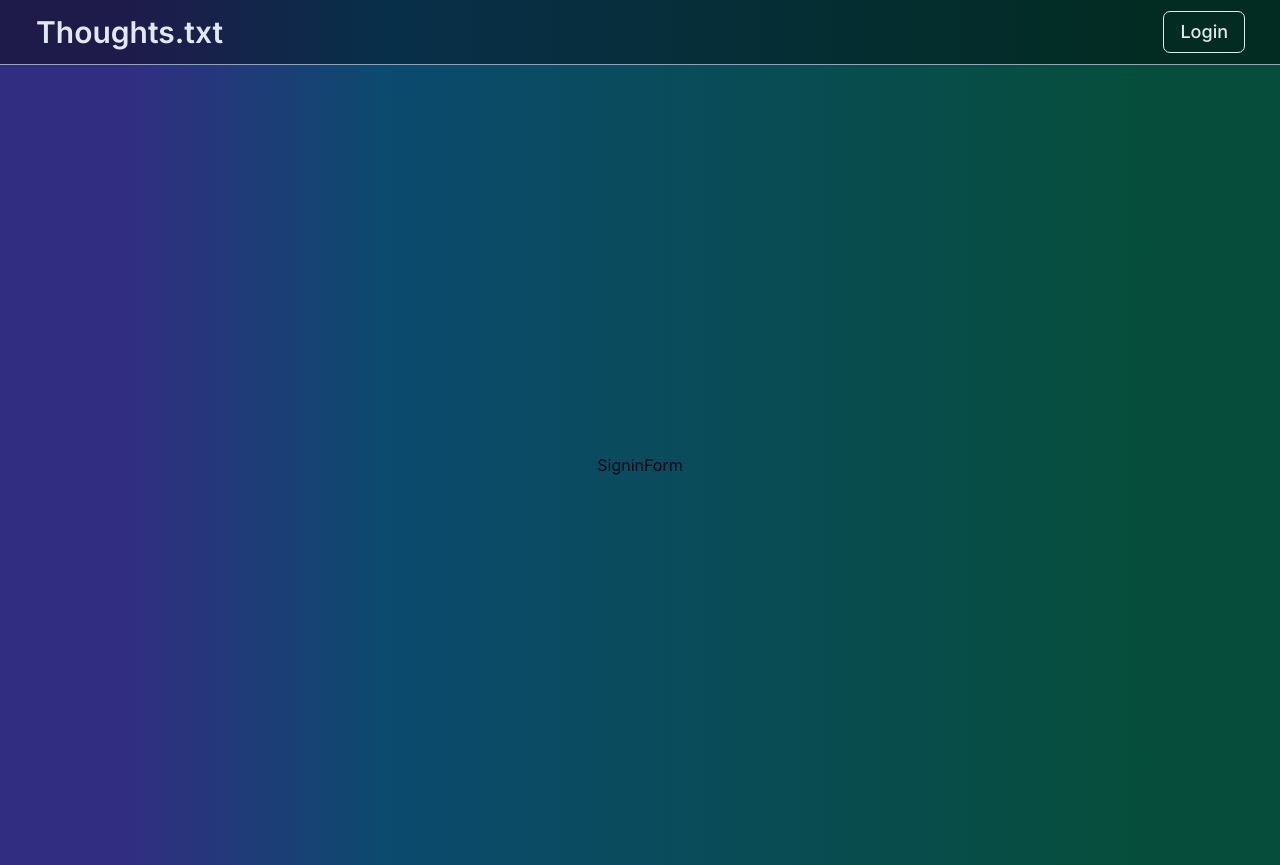
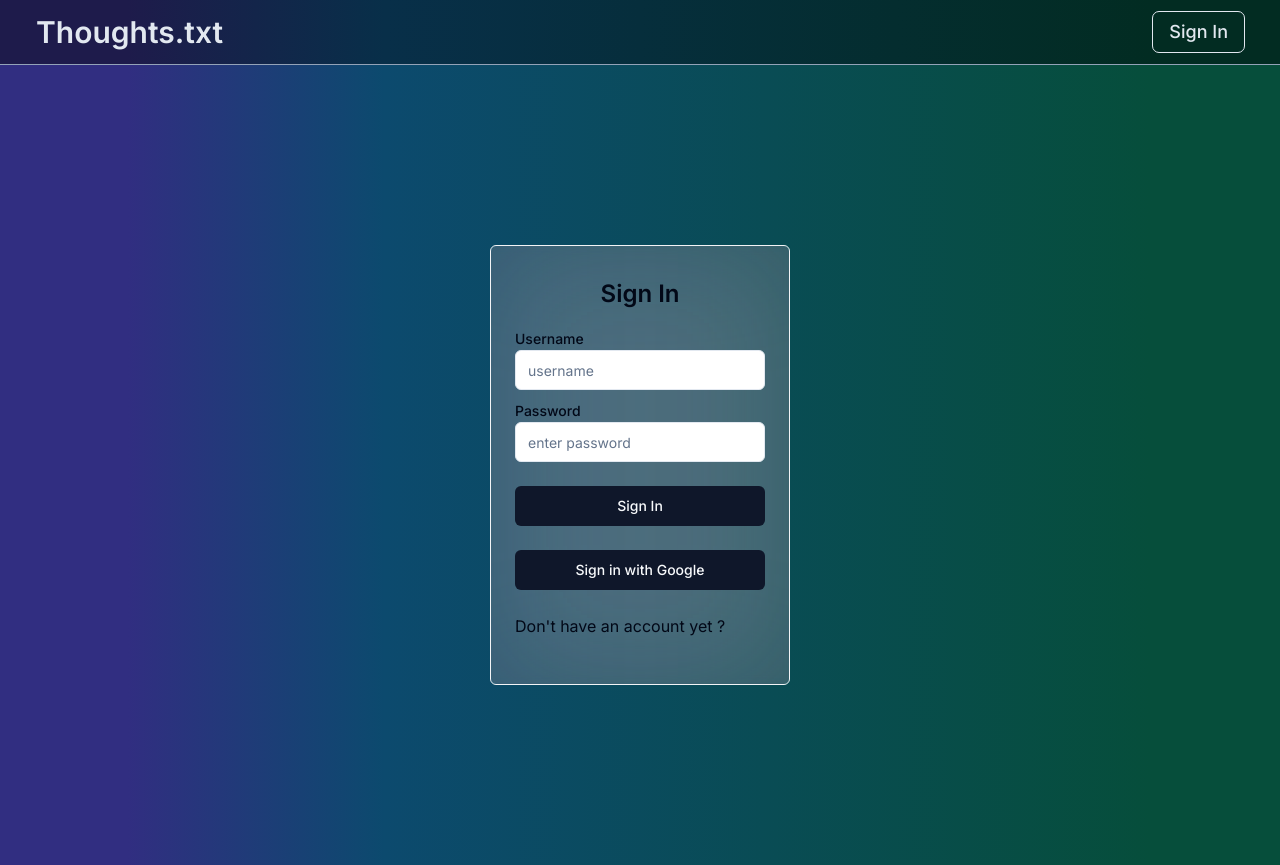
Before and after one commit to ShobhitPatra/Thoughts.txt-cms, a Next.js app: page /signin in a window 1280 px wide. Built offline with nearby package versions, Linux system fonts and the light colour scheme.

Commit message:
signin ui

```diff
--- a/app/(auth)/layout.tsx
+++ b/app/(auth)/layout.tsx
@@ -3,7 +3,7 @@
     <div
       className="
     bg-gradient-to-r from-indigo-900 from-10% via-sky-900 via-30% to-emerald-900 to-90%
-    p-10 flex justify-center items-center h-screen"
+    p-8 flex justify-center items-center h-screen"
     >
       {children}
     </div>
--- a/app/(auth)/signin/page.tsx
+++ b/app/(auth)/signin/page.tsx
@@ -3,7 +3,12 @@
 
 const page = () => {
   return (
-    <div className="flex justify-center items-center">
+    <div
+      className="flex justify-center items-center
+    max-w-[300px] max-h-[440px]
+    h-full w-full bg-gray-400 rounded-md bg-clip-padding backdrop-filter backdrop-blur-sm bg-opacity-30 border border-gray-100
+    "
+    >
       <SigninForm />
     </div>
   );
--- a/components/AppBar.tsx
+++ b/components/AppBar.tsx
@@ -18,7 +18,7 @@
           variant="ghost"
           className="md:text-lg text-slate-200 outline outline-1"
         >
-          Login
+          Sign In
         </Button>
       </Link>
     </div>
--- /dev/null
+++ b/components/ui/form.tsx
@@ -0,0 +1,172 @@
+import * as React from "react";
+import * as LabelPrimitive from "@radix-ui/react-label";
+import { Slot } from "@radix-ui/react-slot";
+import {
+  Controller,
+  ControllerProps,
+  FieldPath,
+  FieldValues,
+  FormProvider,
+  useFormContext,
+} from "react-hook-form";
+
+import { cn } from "@/lib/utils";
+import { Label } from "@/components/ui/label";
+
+const Form = FormProvider;
+
+type FormFieldContextValue<
+  TFieldValues extends FieldValues = FieldValues,
+  TName extends FieldPath<TFieldValues> = FieldPath<TFieldValues>
+> = {
+  name: TName;
+};
+
+const FormFieldContext = React.createContext<FormFieldContextValue>(
+  {} as FormFieldContextValue
+);
+
+const FormField = <
+  TFieldValues extends FieldValues = FieldValues,
+  TName extends FieldPath<TFieldValues> = FieldPath<TFieldValues>
+>({
+  ...props
+}: ControllerProps<TFieldValues, TName>) => {
+  return (
+    <FormFieldContext.Provider value={{ name: props.name }}>
+      <Controller {...props} />
+    </FormFieldContext.Provider>
+  );
+};
+
+const useFormField = () => {
+  const fieldContext = React.useContext(FormFieldContext);
+  const itemContext = React.useContext(FormItemContext);
+  const { getFieldState, formState } = useFormContext();
+
+  const fieldState = getFieldState(fieldContext.name, formState);
+
+  if (!fieldContext) {
+    throw new Error("useFormField should be used within <FormField>");
+  }
+
+  const { id } = itemContext;
+
+  return {
+    id,
+    name: fieldContext.name,
+    formItemId: `${id}-form-item`,
+    formDescriptionId: `${id}-form-item-description`,
+    formMessageId: `${id}-form-item-message`,
+    ...fieldState,
+  };
+};
+
+type FormItemContextValue = {
+  id: string;
+};
+
+const FormItemContext = React.createContext<FormItemContextValue>(
+  {} as FormItemContextValue
+);
+
+const FormItem = React.forwardRef<
+  HTMLDivElement,
+  React.HTMLAttributes<HTMLDivElement>
+>(({ className, ...props }, ref) => {
+  const id = React.useId();
+
+  return (
+    <FormItemContext.Provider value={{ id }}>
+      <div ref={ref} className={className} {...props} />
+    </FormItemContext.Provider>
+  );
+});
+FormItem.displayName = "FormItem";
+
+const FormLabel = React.forwardRef<
+  React.ElementRef<typeof LabelPrimitive.Root>,
+  React.ComponentPropsWithoutRef<typeof LabelPrimitive.Root>
+>(({ className, ...props }, ref) => {
+  const { error, formItemId } = useFormField();
+
+  return (
+    <Label ref={ref} className={className} htmlFor={formItemId} {...props} />
+  );
+});
+FormLabel.displayName = "FormLabel";
+
+const FormControl = React.forwardRef<
+  React.ElementRef<typeof Slot>,
+  React.ComponentPropsWithoutRef<typeof Slot>
+>(({ ...props }, ref) => {
+  const { error, formItemId, formDescriptionId, formMessageId } =
+    useFormField();
+
+  return (
+    <Slot
+      ref={ref}
+      id={formItemId}
+      aria-describedby={
+        !error
+          ? `${formDescriptionId}`
+          : `${formDescriptionId} ${formMessageId}`
+      }
+      aria-invalid={!!error}
+      {...props}
+    />
+  );
+});
+FormControl.displayName = "FormControl";
+
+const FormDescription = React.forwardRef<
+  HTMLParagraphElement,
+  React.HTMLAttributes<HTMLParagraphElement>
+>(({ className, ...props }, ref) => {
+  const { formDescriptionId } = useFormField();
+
+  return (
+    <p
+      ref={ref}
+      id={formDescriptionId}
+      className={cn("text-sm text-muted-foreground", className)}
+      {...props}
+    />
+  );
+});
+FormDescription.displayName = "FormDescription";
+
+const FormMessage = React.forwardRef<
+  HTMLParagraphElement,
+  React.HTMLAttributes<HTMLParagraphElement>
+>(({ className, children, ...props }, ref) => {
+  const { error, formMessageId } = useFormField();
+  const body = error ? String(error?.message) : children;
+
+  if (!body) {
+    return null;
+  }
+
+  return (
+    <p
+      ref={ref}
+      id={formMessageId}
+      className={cn("text-xs font-medium text-red-800 p-1", className)}
+      {...props}
+    >
+      {body}
+    </p>
+  );
+});
+FormMessage.displayName = "FormMessage";
+
+export {
+  useFormField,
+  Form,
+  FormItem,
+  FormLabel,
+  FormControl,
+  FormDescription,
+  FormMessage,
+  FormField,
+};
--- a/components/ui/forms/SigninForm.tsx
+++ b/components/ui/forms/SigninForm.tsx
@@ -1,7 +1,111 @@
-import React from "react";
+"use client";
+import { zodResolver } from "@hookform/resolvers/zod";
+import { useForm } from "react-hook-form";
+import { z } from "zod";
+import { Button } from "@/components/ui/button";
+import {
+  Form,
+  FormControl,
+  FormDescription,
+  FormField,
+  FormItem,
+  FormLabel,
+  FormMessage,
+} from "@/components/ui/form";
+import { Input } from "@/components/ui/input";
+import { Separator } from "@radix-ui/react-separator";
+import Link from "next/link";
+
+const formSchema = z.object({
+  username: z.string().min(2, {
+    message: "Username can't be empty",
+  }),
+  password: z
+    .string()
+    .min(1, {
+      message: "please enter password",
+    })
+    .min(8, {
+      message: "password too short",
+    }),
+});
 
 const SigninForm = () => {
-  return <div>SigninForm</div>;
+  const form = useForm<z.infer<typeof formSchema>>({
+    resolver: zodResolver(formSchema),
+    defaultValues: {
+      username: "",
+      password: "",
+    },
+  });
+  function onSubmit(values: z.infer<typeof formSchema>) {
+    console.log(values);
+  }
+
+  return (
+    <div
+      className="p-6 h-full w-full bg-slate-900 rounded-lg bg-clip-padding
+       backdrop-filter backdrop-blur-3xl bg-opacity-10
+    "
+    >
+      <Form {...form}>
+        <form onSubmit={form.handleSubmit(onSubmit)} className="space-y-2">
+          <label className="flex justify-center p-2">
+            <span className="text-2xl font-semibold">Sign In</span>
+          </label>
+          <FormField
+            control={form.control}
+            name="username"
+            render={({ field }) => (
+              <FormItem>
+                <FormLabel>Username</FormLabel>
+                <FormControl>
+                  <Input type="text" placeholder="username" {...field} />
+                </FormControl>
+                <FormMessage />
+              </FormItem>
+            )}
+          />
+          <FormField
+            control={form.control}
+            name="password"
+            render={({ field }) => (
+              <FormItem>
+                <FormLabel>Password</FormLabel>
+                <FormControl>
+                  <Input
+                    placeholder="enter password"
+                    type="password"
+                    {...field}
+                  />
+                </FormControl>
+                <FormMessage />
+              </FormItem>
+            )}
+          />
+          <div className="pt-4">
+            <Button type="submit" className="w-full ">
+              Sign In
+            </Button>
+          </div>
+          <Separator />
+          <div className="pt-4">
+            <Button type="submit" className="w-full ">
+              Sign in with Google
+            </Button>
+          </div>
+          <div className="pt-4">
+            <Link
+              href={"/signup"}
+              className="hover:text-blue-300 hover:underline cursor-pointer"
+            >
+              Don't have an account yet ?
+            </Link>
+          </div>
+        </form>
+      </Form>
+    </div>
+  );
 };
 
 export default SigninForm;
--- /dev/null
+++ b/components/ui/input.tsx
@@ -0,0 +1,25 @@
+import * as React from "react"
+
+import { cn } from "@/lib/utils"
+
+export interface InputProps
+  extends React.InputHTMLAttributes<HTMLInputElement> {}
+
+const Input = React.forwardRef<HTMLInputElement, InputProps>(
+  ({ className, type, ...props }, ref) => {
+    return (
+      <input
+        type={type}
+        className={cn(
+          "flex h-10 w-full rounded-md border border-input bg-background px-3 py-2 text-sm ring-offset-background file:border-0 file:bg-transparent file:text-sm file:font-medium placeholder:text-muted-foreground focus-visible:outline-none focus-visible:ring-2 focus-visible:ring-ring focus-visible:ring-offset-2 disabled:cursor-not-allowed disabled:opacity-50",
+          className
+        )}
+        ref={ref}
+        {...props}
+      />
+    )
+  }
+)
+Input.displayName = "Input"
+
+export { Input }
--- /dev/null
+++ b/components/ui/label.tsx
@@ -0,0 +1,26 @@
+"use client"
+
+import * as React from "react"
+import * as LabelPrimitive from "@radix-ui/react-label"
+import { cva, type VariantProps } from "class-variance-authority"
+
+import { cn } from "@/lib/utils"
+
+const labelVariants = cva(
+  "text-sm font-medium leading-none peer-disabled:cursor-not-allowed peer-disabled:opacity-70"
+)
+
+const Label = React.forwardRef<
+  React.ElementRef<typeof LabelPrimitive.Root>,
+  React.ComponentPropsWithoutRef<typeof LabelPrimitive.Root> &
+    VariantProps<typeof labelVariants>
+>(({ className, ...props }, ref) => (
+  <LabelPrimitive.Root
+    ref={ref}
+    className={cn(labelVariants(), className)}
+    {...props}
+  />
+))
+Label.displayName = LabelPrimitive.Root.displayName
+
+export { Label }
--- /dev/null
+++ b/components/ui/separator.tsx
@@ -0,0 +1,31 @@
+"use client"
+
+import * as React from "react"
+import * as SeparatorPrimitive from "@radix-ui/react-separator"
+
+import { cn } from "@/lib/utils"
+
+const Separator = React.forwardRef<
+  React.ElementRef<typeof SeparatorPrimitive.Root>,
+  React.ComponentPropsWithoutRef<typeof SeparatorPrimitive.Root>
+>(
+  (
+    { className, orientation = "horizontal", decorative = true, ...props },
+    ref
+  ) => (
+    <SeparatorPrimitive.Root
+      ref={ref}
+      decorative={decorative}
+      orientation={orientation}
+      className={cn(
+        "shrink-0 bg-border",
+        orientation === "horizontal" ? "h-[1px] w-full" : "h-full w-[1px]",
+        className
+      )}
+      {...props}
+    />
+  )
+)
+Separator.displayName = SeparatorPrimitive.Root.displayName
+
+export { Separator }
```
Also changed, not shown: package.json (+6 -1 lines), 1 other file (tests, documents, lock files or other folders).
